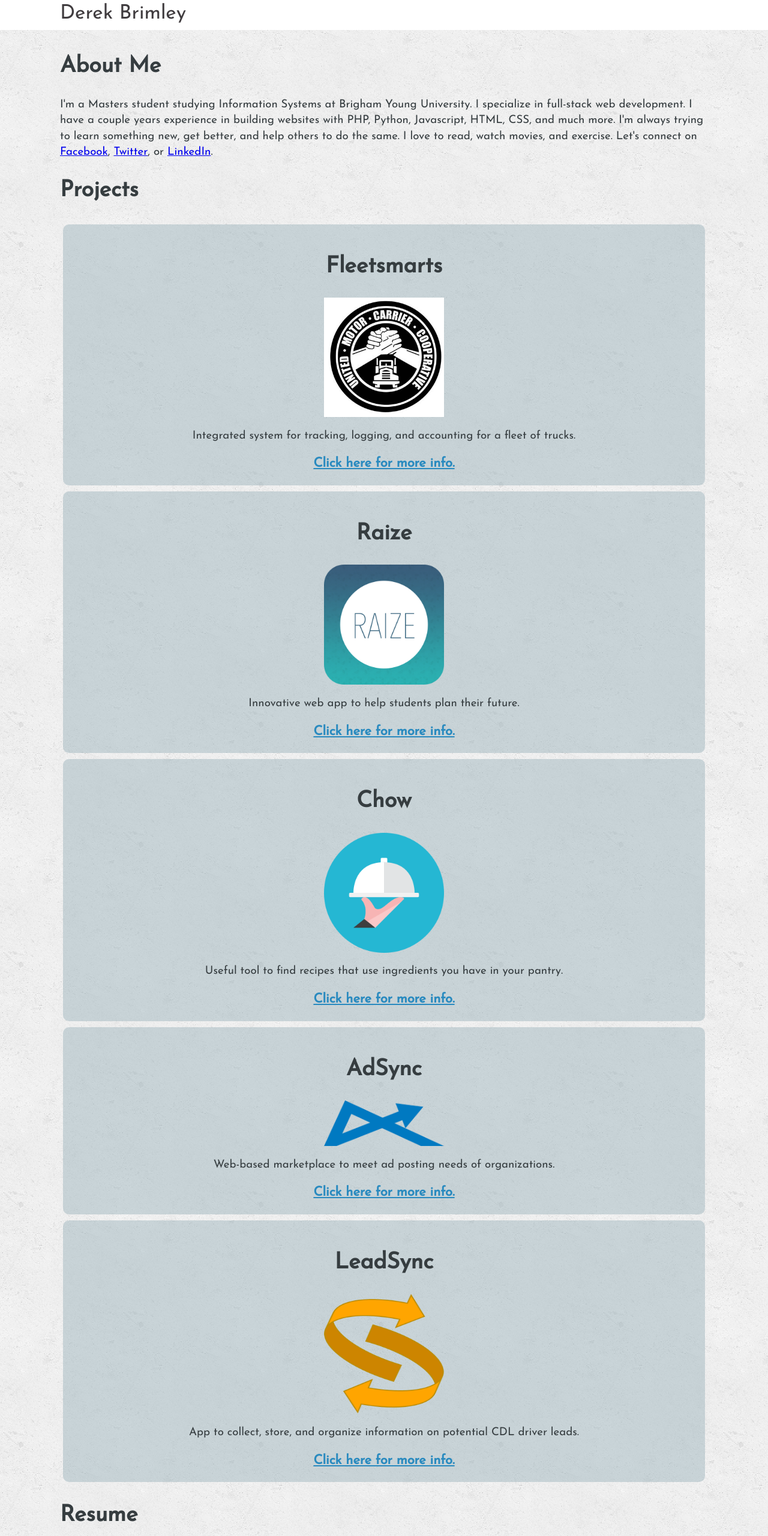
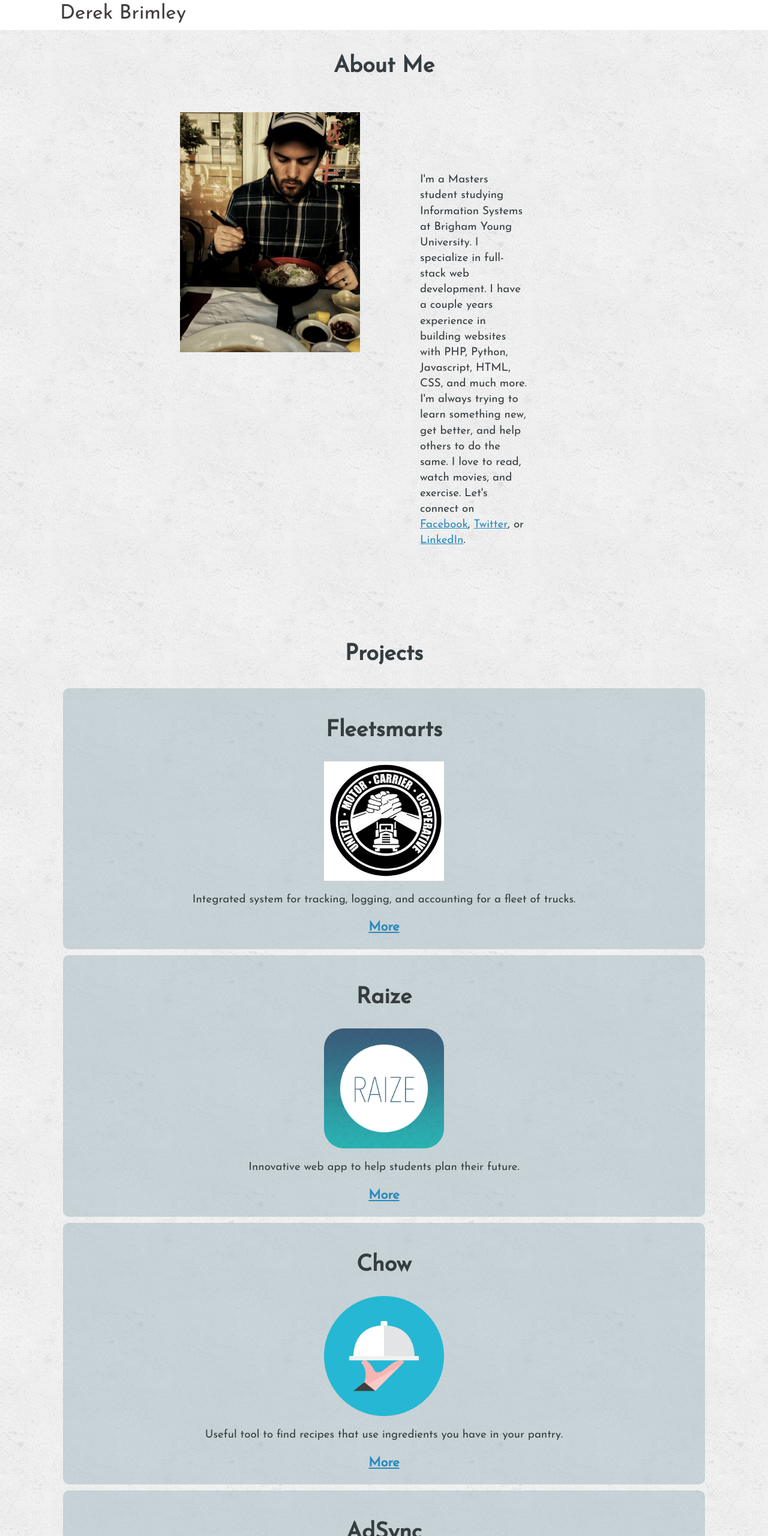
Before and after one commit to derekbrimley/derekbrimley, a plain HTML site: page public/index.html in a window 1280 px wide. Shown: the top 2560 px of the page at 60% size. Drawn offline with nearby package versions, Linux system fonts and the light colour scheme.

```diff
--- a/public/css/main.css
+++ b/public/css/main.css
@@ -105,6 +105,10 @@
    Author's custom styles
    ========================================================================== */
 
+h1 {
+    text-align: center;
+}
+
 #header {
     background: #FFF;
     height: 50px;
@@ -200,6 +204,22 @@
     color: #1B5C7F;
 }
 
+a {
+    color: #298ABF;
+}
+
+a:hover {
+    color: #1B5C7F;
+}
+
+.profile_pic {
+    height: 400px;
+}
+
+.about_me_container {
+    display: flex;
+    margin: 50px 200px;
+}
 
 /* ==========================================================================
    Helper classes
--- a/public/index.html
+++ b/public/index.html
@@ -31,7 +31,10 @@
         <div id="main_content">
             <h1>About Me</h1>
             <div class="about_me_container">
-                I'm a Masters student studying Information Systems at Brigham Young University. I specialize in full-stack web development. I have a couple years experience in building websites with PHP, Python, Javascript, HTML, CSS, and much more. I'm always trying to learn something new, get better, and help others to do the same. I love to read, watch movies, and exercise. Let's connect on <a href="https://www.facebook.com/derek.brimley">Facebook</a>, <a href="https://twitter.com/derekbrimley">Twitter</a>, or <a href="https://www.linkedin.com/in/derekbrimley">LinkedIn</a>.
+                <img class="profile_pic" src="img/derek.jpg"/>
+                <p style="width: 50%; margin: 100px;">
+                    I'm a Masters student studying Information Systems at Brigham Young University. I specialize in full-stack web development. I have a couple years experience in building websites with PHP, Python, Javascript, HTML, CSS, and much more. I'm always trying to learn something new, get better, and help others to do the same. I love to read, watch movies, and exercise. Let's connect on <a href="https://www.facebook.com/derek.brimley">Facebook</a>, <a href="https://twitter.com/derekbrimley">Twitter</a>, or <a href="https://www.linkedin.com/in/derekbrimley">LinkedIn</a>.
+                </p>
             </div>
             <h1>Projects</h1>
             <div class="projects">
@@ -39,8 +42,8 @@
                     <h1>Fleetsmarts</h1>
                     <img class="project_logo" src="img/umcc_logo_small.jpg" />
                     <p>Integrated system for tracking, logging, and accounting for a fleet of trucks.</p>
-                    <h3 id="about_fleetsmarts_link" class="more_info_link" onClick="open_details($('#about_fleetsmarts'), $('#about_fleetsmarts_link'), $('#close_fleetsmarts_link'))">Click here for more info.</h3>
-                    <h3 id="close_fleetsmarts_link" class="less_info_link" onClick="close_details($('#about_fleetsmarts'), $('#about_fleetsmarts_link'), $('#close_fleetsmarts_link'))">Click here for less info.</h3>
+                    <h3 id="about_fleetsmarts_link" class="more_info_link" onClick="open_details($('#about_fleetsmarts'), $('#about_fleetsmarts_link'), $('#close_fleetsmarts_link'))">More</h3>
+                    <h3 id="close_fleetsmarts_link" class="less_info_link" onClick="close_details($('#about_fleetsmarts'), $('#about_fleetsmarts_link'), $('#close_fleetsmarts_link'))">Less</h3>
                     <div id="about_fleetsmarts" class="about_project">
                         <div class="about_container">
                             <h2>About the project</h2>
@@ -87,8 +90,8 @@
                     <h1>Raize</h1>
                     <img class="project_logo" src="img/logo.png" />
                     <p>Innovative web app to help students plan their future.</p>
-                    <h3 id="about_raize_link" class="more_info_link" onClick="open_details($('#about_raize'), $('#about_raize_link'), $('#close_raize_link'))">Click here for more info.</h3>
-                    <h3 id="close_raize_link" class="less_info_link" onClick="close_details($('#about_raize'), $('#about_raize_link'), $('#close_raize_link'))">Click here for less info.</h3>
+                    <h3 id="about_raize_link" class="more_info_link" onClick="open_details($('#about_raize'), $('#about_raize_link'), $('#close_raize_link'))">More</h3>
+                    <h3 id="close_raize_link" class="less_info_link" onClick="close_details($('#about_raize'), $('#about_raize_link'), $('#close_raize_link'))">Less</h3>
                     <div id="about_raize" class="about_project">
                         <div class="about_container">
                             <h2>About the project</h2>
@@ -135,8 +138,8 @@
                     <h1>Chow</h1>
                     <img class="project_logo" src="img/chow.png" />
                     <p>Useful tool to find recipes that use ingredients you have in your pantry.</p>
-                    <h3 id="about_chow_link" class="more_info_link" onClick="open_details($('#about_chow'), $('#about_chow_link'), $('#close_chow_link'))">Click here for more info.</h3>
-                    <h3 id="close_chow_link" class="less_info_link" onClick="close_details($('#about_chow'), $('#about_chow_link'), $('#close_chow_link'))">Click here for less info.</h3>
+                    <h3 id="about_chow_link" class="more_info_link" onClick="open_details($('#about_chow'), $('#about_chow_link'), $('#close_chow_link'))">More</h3>
+                    <h3 id="close_chow_link" class="less_info_link" onClick="close_details($('#about_chow'), $('#about_chow_link'), $('#close_chow_link'))">Less</h3>
                     <div id="about_chow" class="about_project">
                         <div class="about_container">
                             <h2>About the project</h2>
@@ -183,8 +186,8 @@
                     <h1>AdSync</h1>
                     <img class="project_logo" src="img/adsync_logo.png" />
                     <p>Web-based marketplace to meet ad posting needs of organizations.</p>
-                    <h3 id="about_adsync_link" class="more_info_link" onClick="open_details($('#about_adsync'), $('#about_adsync_link'), $('#close_adsync_link'))">Click here for more info.</h3>
-                    <h3 id="close_adsync_link" class="less_info_link" onClick="close_details($('#about_adsync'), $('#about_adsync_link'), $('#close_adsync_link'))">Click here for less info.</h3>
+                    <h3 id="about_adsync_link" class="more_info_link" onClick="open_details($('#about_adsync'), $('#about_adsync_link'), $('#close_adsync_link'))">More</h3>
+                    <h3 id="close_adsync_link" class="less_info_link" onClick="close_details($('#about_adsync'), $('#about_adsync_link'), $('#close_adsync_link'))">Less</h3>
                     <div id="about_adsync" class="about_project">
                         <div class="about_container">
                             <h2>About the project</h2>
@@ -231,8 +234,8 @@
                     <h1>LeadSync</h1>
                     <img class="project_logo" src="img/leadsync.png" />
                     <p>App to collect, store, and organize information on potential CDL driver leads.</p>
-                    <h3 id="about_leadsync_link" class="more_info_link" onClick="open_details($('#about_leadsync'), $('#about_leadsync_link'), $('#close_leadsync_link'))">Click here for more info.</h3>
-                    <h3 id="close_leadsync_link" class="less_info_link" onClick="close_details($('#about_leadsync'), $('#about_leadsync_link'), $('#close_leadsync_link'))">Click here for less info.</h3>
+                    <h3 id="about_leadsync_link" class="more_info_link" onClick="open_details($('#about_leadsync'), $('#about_leadsync_link'), $('#close_leadsync_link'))">More</h3>
+                    <h3 id="close_leadsync_link" class="less_info_link" onClick="close_details($('#about_leadsync'), $('#about_leadsync_link'), $('#close_leadsync_link'))">Less</h3>
                     <div id="about_leadsync" class="about_project">
                         <div class="about_container">
                             <h2>About the project</h2>
@@ -277,7 +280,7 @@
                 </div>
 
                 <h1>Resume</h1>
-                <a href="/doc/resume_10.11.16.pdf" download>Click Here.</a>
+                <a style="text-align: center;" href="/doc/resume_10.11.16.pdf" target="_blank">Click here to view my resume.</a>
             </div>
         </div>
     </div>
```
Also changed, not shown: public/img/derek.jpg (renamed from public/img/IMG_3721-01-min.jpg).
